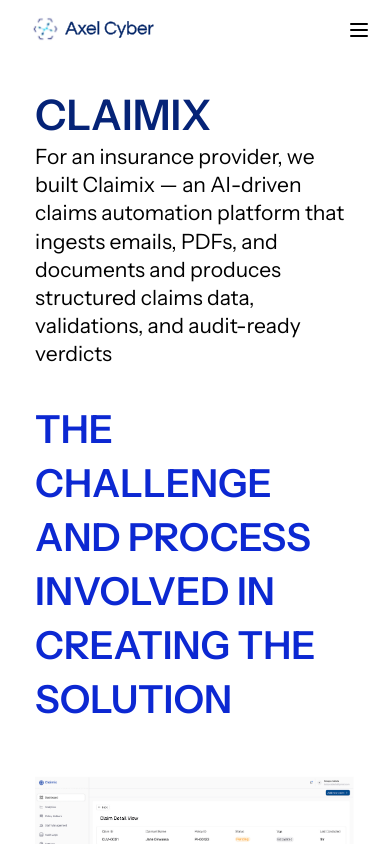
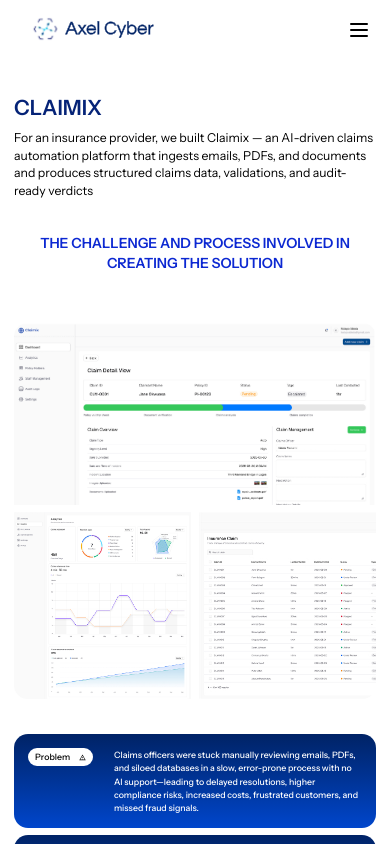
Before and after one commit to HoodieDan/axel-cyber-website, a React (Vite) app: page /case-study in a window 390 px wide. Both pictures are taken after a click on the icon 340 px from the left and 2324 px from the top of the page. Shown: the top 844 px of the page. Built offline with nearby package versions, Linux system fonts and the light colour scheme.

Commit message:
style: individual project page responsiveness

```diff
--- a/src/pages/CaseStudy.tsx
+++ b/src/pages/CaseStudy.tsx
@@ -25,23 +25,23 @@
     }
 
     return (
-        <main className="px-10">
+        <main className="lg:px-10 px-4">
             <section className="flex flex-col gap-14 py-10">
-                <div className="grid md:grid-cols-2 gap-10 items-center">
+                <div className="grid lg:grid-cols-2 grid-cols-1 gap-10 items-center">
                     <div className="space-y-2">
-                        <h2 className="text-5xl text-[#052377] font-semibold uppercase">{project.name}</h2>
-                        <p className="text-2xl">{project.description}</p>
+                        <h2 className="lg:text-5xl text-2xl text-[#052377] font-semibold uppercase">{project.name}</h2>
+                        <p className="lg:text-2xl text-sm">{project.description}</p>
                     </div>
                     <div>
-                        <h3 className="text-[2.75rem] text-[#0C28D2] leading-[140%] font-semibold">
+                        <h3 className="lg:text-[2.75rem] text-base text-[#0C28D2] leading-[140%] font-semibold lg:text-left text-center">
                             THE CHALLENGE AND PROCESS INVOLVED IN CREATING THE SOLUTION
                         </h3>
                     </div>
                 </div>
 
-                <div className="grid md:grid-cols-2 gap-10 items-center">
+                <div className="grid lg:grid-cols-2 grid-cols-1 gap-10 items-center">
                     <div
-                        className={cn("grid grid-cols-2 gap-2", {
+                        className={cn("grid grid-cols-2 gap-2 rounded-2xl overflow-hidden", {
                             "grid-cols-1": project.layout === "tablet",
                         })}
                     >
@@ -55,22 +55,22 @@
                         {project.process.map(({ Icon, description, name }, index) => (
                             <div
                                 key={name + index}
-                                className="flex items-start gap-10 bg-linear-to-b from-0% from-[#002366] to-100% to-[#0046CC] text-white rounded-2xl px-8 py-6"
+                                className="flex items-start lg:gap-10 gap-6 bg-linear-to-b from-0% from-[#002366] to-100% to-[#0046CC] text-white rounded-2xl lg:px-8 lg:py-6 p-4"
                             >
-                                <div className="h-9.5 px-4 py-2.5 flex items-center gap-2.5 bg-white rounded-3xl text-black">
-                                    <span className="text-base font-medium">{name}</span>
-                                    <Icon className="size-4" />
+                                <div className="lg:h-9.5 h-5 lg:px-4 px-2 lg:py-2.5 py-1.5 flex items-center gap-2.5 bg-white rounded-3xl text-black">
+                                    <span className="lg:text-base text-[0.625rem] font-medium">{name}</span>
+                                    <Icon className="lg:size-4 size-2" />
                                 </div>
-                                <p className="text-base font-medium">{description}</p>
+                                <p className="lg:text-base text-[0.625rem] font-medium">{description}</p>
                             </div>
                         ))}
                     </div>
                 </div>
 
-                <div className="grid grid-cols-2 gap-10 items-start">
+                <div className="grid lg:grid-cols-2 grid-cols-1 gap-10 items-start">
                     <div className="flex flex-col gap-2">
-                        <h3 className="text-[2.5rem] text-[#0C28D2] font-semibold">Outcomes</h3>
-                        <p className="text-2xl">{project.outcomes}</p>
+                        <h3 className="lg:text-[2.5rem] text-2xl text-[#0C28D2] font-semibold">Outcomes</h3>
+                        <p className="lg:text-2xl text-base">{project.outcomes}</p>
                         <div className="flex items-center gap-0.5 mt-4">
                             <Button
                                 variant="outline"
@@ -92,10 +92,10 @@
                 </div>
             </section>
 
-            <section className="flex flex-col gap-16 py-20">
-                <h3 className="text-[2.75rem] text-[#0C28D2] text-center font-semibold">WHAT OUR CLIENT SAYS</h3>
-                <div className="flex flex-col gap-10 text-white bg-linear-to-r from-0% from-[#090328] to-100% to-[#0046CC] rounded-4xl px-16 py-21.5">
-                    <h4 className="text-4xl font-medium text-center">
+            <section className="flex flex-col gap-14 py-20">
+                <h3 className="lg:text-[2.75rem] text-2xl text-[#0C28D2] text-center font-semibold">WHAT OUR CLIENT SAYS</h3>
+                <div className="flex flex-col gap-10 text-white bg-linear-to-r from-0% from-[#090328] to-100% to-[#0046CC] rounded-4xl lg:px-16 px-10 lg:py-21.5 py-16">
+                    <h4 className="lg:text-4xl text-2xl font-medium text-center">
                         "The delivery of EngageX exceeded expectations. Our L&D clients now see us as a cutting-edge
                         platform because the system looks modern, the workflow is clear, and the outputs are traceable.
                         The project positioned us as a serious player in the enterprise training space."
@@ -103,8 +103,8 @@
                     <div className="flex flex-col gap-2 items-center">
                         <img src={HeadOfClaims} alt="" />
                         <div className="text-center space-y-1">
-                            <h5 className="text-[2rem] font-bold">Henry Charles</h5>
-                            <span className="text-[1.75rem] font-medium text-[#E1E2E9]">Head of Claims, Engage X</span>
+                            <h5 className="lg:text-[2rem] text-[1.75rem] font-bold">Henry Charles</h5>
+                            <span className="lg:text-[1.75rem] text-2xl font-medium text-[#E1E2E9]">Head of Claims, Engage X</span>
                         </div>
                     </div>
                 </div>
```
